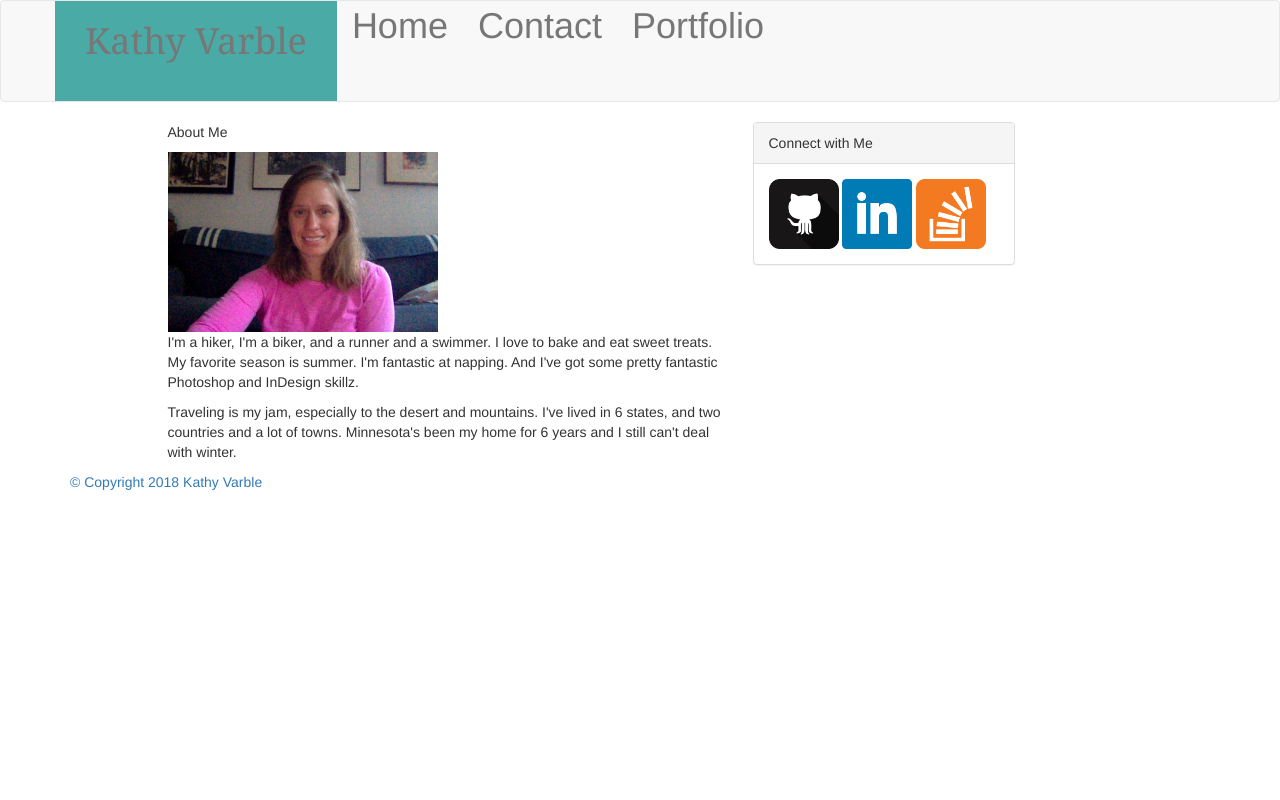
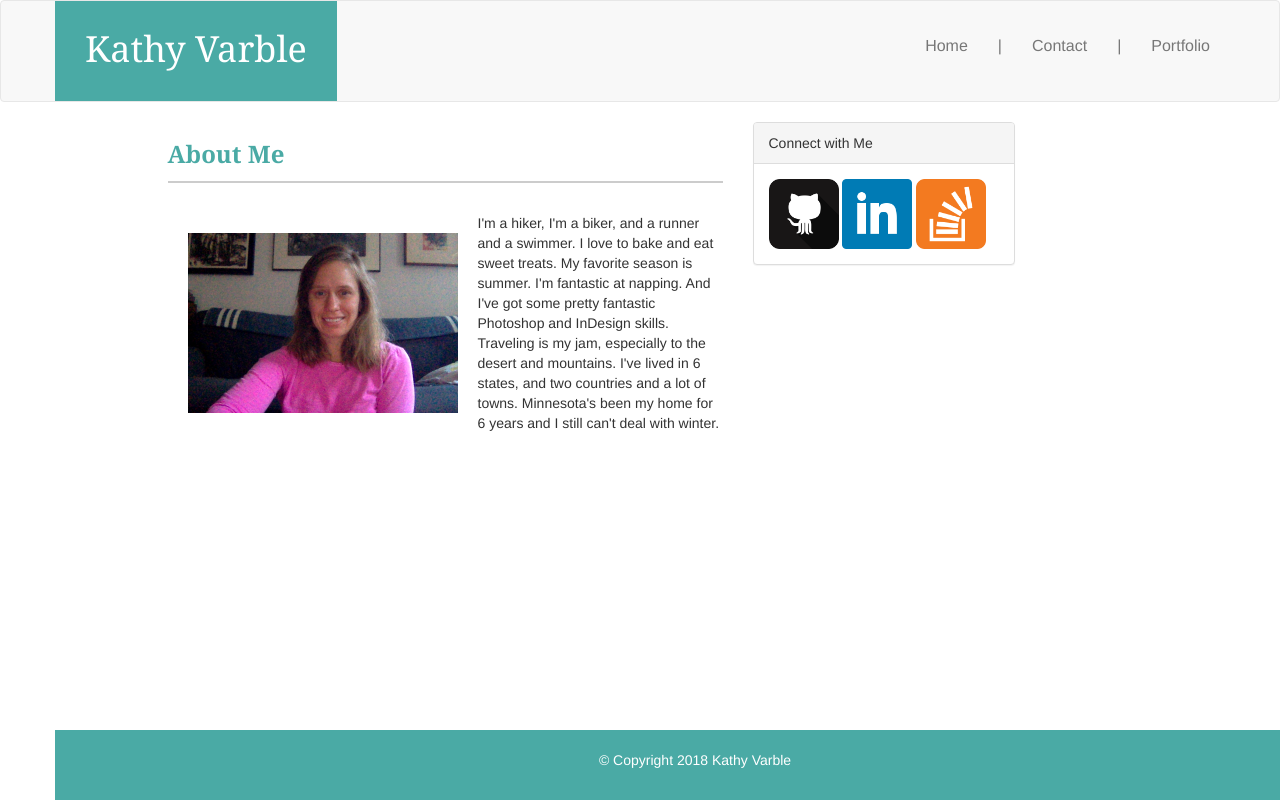
Before and after one commit to kvarble/Bootstrap-Portfolio, a plain HTML site: page index.html in a window 1280 px wide. Drawn offline with nearby package versions, Linux system fonts and the light colour scheme.

Commit message:
new header

```diff
--- a/index.html
+++ b/index.html
@@ -4,7 +4,7 @@
     <meta charset="UTF-8">
     <meta name="viewport" content="width=device-width, initial-scale=1.0">
     <meta http-equiv="X-UA-Compatible" content="ie=edge">
-    <link rel="stylesheet" href="https://maxcdn.bootstrapcdn.com/bootstrap/3.3.7/css/bootstrap.min.css">
+    <link rel="stylesheet" href="https://maxcdn.bootstrapcdn.com/bootstrap/3.3.7/css/bootstrap.min.css" integrity="sha384-BVYiiSIFeK1dGmJRAkycuHAHRg32OmUcww7on3RYdg4Va+PmSTsz/K68vbdEjh4u" crossorigin="anonymous">
     <link rel="stylesheet" href="style.css">
     <title>Bootstrap Portfolio</title>
 </head>
@@ -13,52 +13,52 @@
                 <div class="container">
                   <div class="navbar-header">
                     <a class="navbar-brand" href="#">Kathy Varble</a>
-                  <ul class="nav navbar-nav">
+                  </div>
+                  <ul class="nav navbar-nav navbar-right">
                         <li class="navlinks"><a href="#">Home</a></li>
+                        <li class="navlinks"><a>|</a></li>
                         <li class="navlinks"><a href="contact.html">Contact</a></li>
+                        <li class="navlinks"><a>|</a></li>
                         <li class="navlinks"><a href="portfolio.html">Portfolio</a></li>
                   </ul>
                 </div>
-                  </div>
-
               </nav>
               <div class="container">
                             <div class="row">
-                              <div class="col-md-1">
-                              </div>
+                              <div class="col-md-1"></div>
                               <div class="col-md-6">
-                                    <p>About Me</p>
+                                    <h1>About Me</h1>
+                                    <div class="narrative">
                                     <img src="assets/images/Kathy.jpg" class="my-image" alt="Kathy's Photo">
-                                    <p>I'm a hiker, I'm a biker, and a runner and a swimmer.
+
+                                            I'm a hiker, I'm a biker, and a runner and a swimmer.
                                             I love to bake and eat sweet treats.
                                             My favorite season is summer. I'm fantastic at napping.
-                                            And I've got some pretty fantastic Photoshop and InDesign skillz.</p>
-
-                                            <p>Traveling is my jam, especially to the desert and mountains.
+                                            And I've got some pretty fantastic Photoshop and InDesign skills.
+                                            Traveling is my jam, especially to the desert and mountains.
                                             I've lived in 6 states, and two countries and a lot of towns.
-                                            Minnesota's been my home for 6 years and I still can't deal with winter.</p>
+                                            Minnesota's been my home for 6 years and I still can't deal with winter.</div>
                               </div>
                               <div class="col-md-3">
-
                                   <div class="panel panel-default">
                                         <div class="panel-heading">Connect with Me</div>
                                         <div class="panel-body">
-
-
                                     <a href="https://github.com/kvarble"> <img src="assets/images/github.png" class="sm" alt="Github">
                                     <a href="https://www.linkedin.com/in/kathy-varble-89487012/"> <img src="assets/images/linkedin.png" class="sm" alt="linkedin">
                                     <img src="assets/images/stack.png" class="sm" alt="Stack Overflow">
                                   </div>
                                 </div>
                             </div>
-                            </div>
-                            <footer>
+
+
                             <div class="row">
                               <div class="col-md-12">
+                                    <footer>
                                     <p>&copy Copyright 2018 Kathy Varble</p>
+                                </footer>
                             </div>
                             </div>
-                        </footer>
+
                             </div>
 </body>
 </html>
--- a/style.css
+++ b/style.css
@@ -2,22 +2,47 @@
     height: 100px;
 }
 .navbar-brand {
-    float: left;
-    left: 40;
+    margin-left: 40px;
     font-family: 'Georgia', Times, Times New Roman, serif;
     background-color: #4aaaa5;
     padding: 30px;
     font-size: 36px;
-    font: white;
+    color: white !important;
     height: 100%;
+    line-height: 1em;
 }
 .navlinks {
-    float: right;
-    font-size: 36px;
+    font-size: 16px;
+    padding-top: 20px;
 }
 .sm {
-max-width: 70px;
+    max-width: 70px;
+}
+.narrative {
+    display: inline;
+}
+h1 {
+    font-size: 24px;
+    color: #4aaaa5;
+    font-family: 'Georgia', Times, Times New Roman, serif;
+    font-weight: 800;
+    border-bottom: 2px solid #cccccc;
+    line-height: 1em;
+    padding-bottom: 15px;
+    margin-bottom: 30px;
 }
 .my-image {
     max-width: 270px;
+    float: left;
+    margin: 20px;
 }
+footer {
+    background-color: #4aaaa5;
+    color: #ffffff;
+    bottom: 0px;
+    text-align: center;
+    font-size: 8;
+    padding: 20px;
+    position: fixed;
+    width: 100%
+}
```
Also changed, not shown: textpage.html (added, +27 -0 lines). Lines whose indentation alone changed are shown as unchanged.
